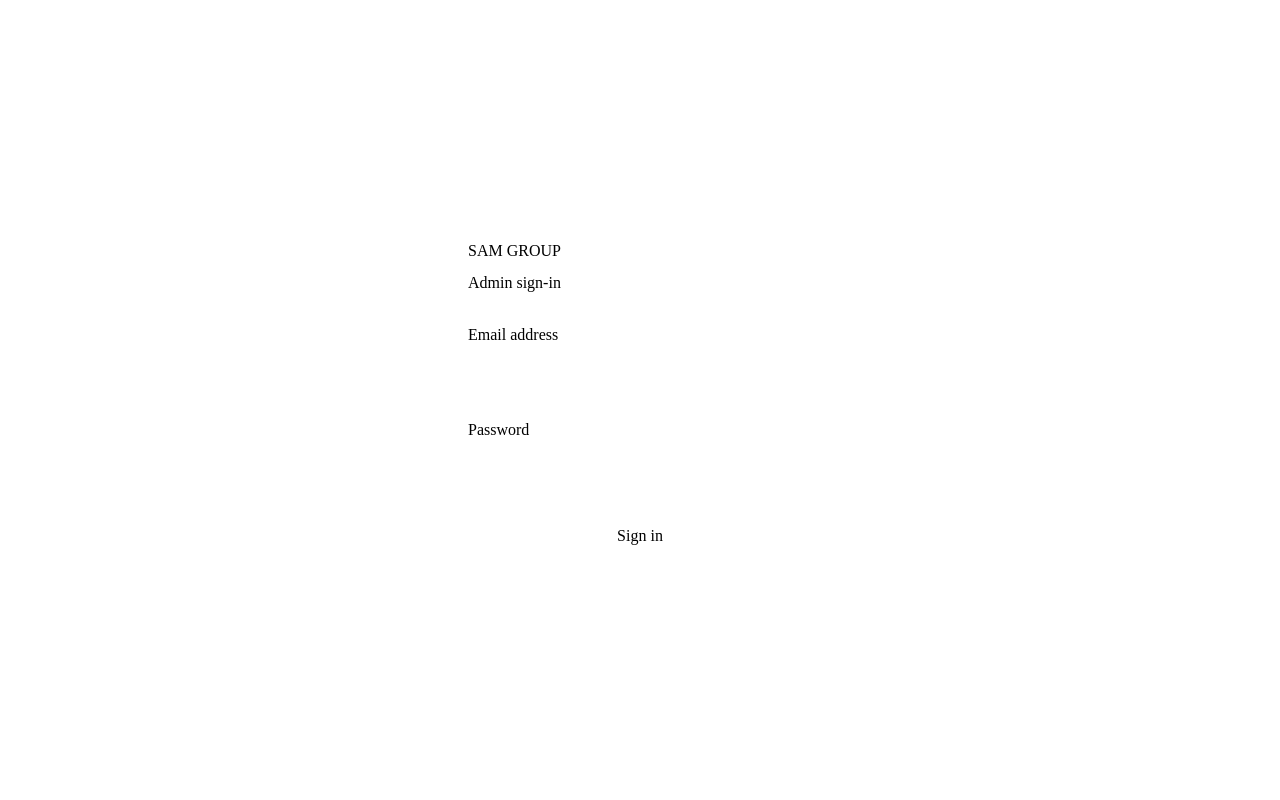
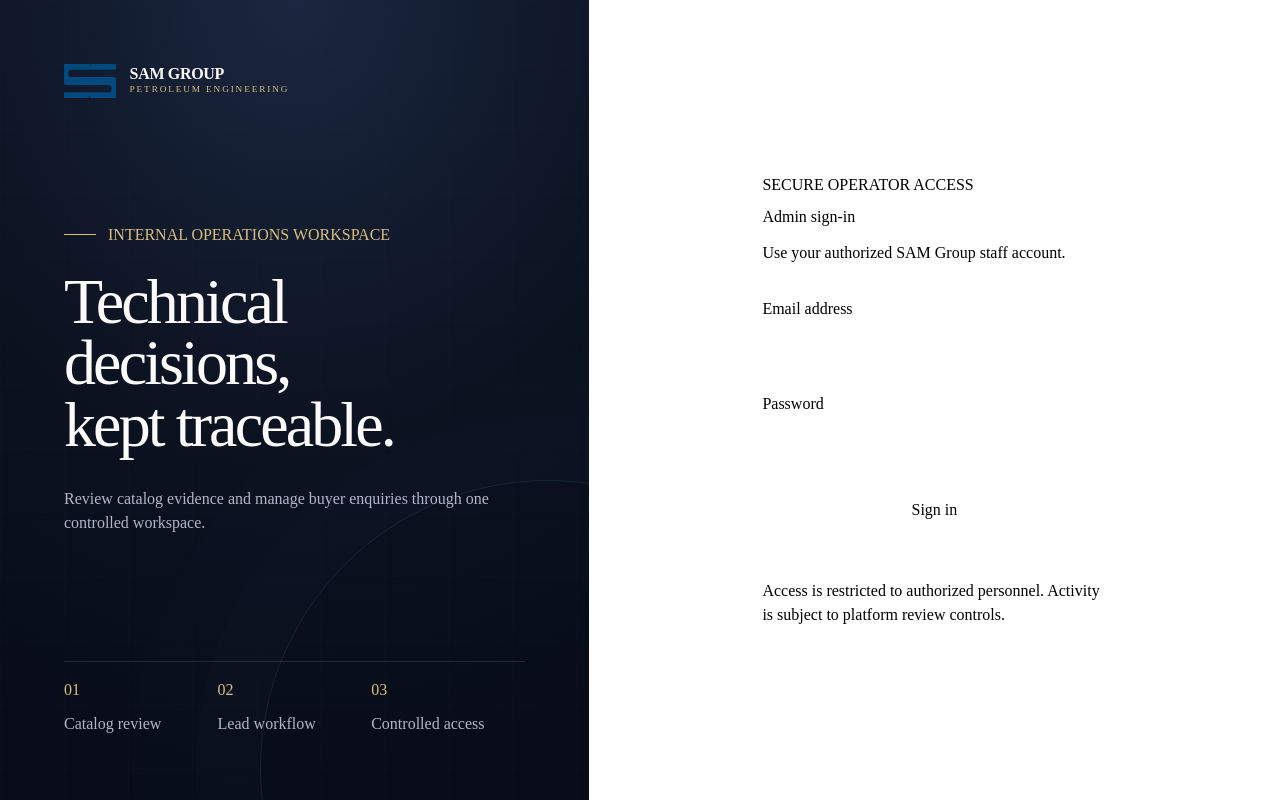
Before and after one commit to hosein6671/Samgroup, a Next.js app in the folder apps/web/: page /login in a window 1280 px wide. Built offline with nearby package versions, Linux system fonts and the light colour scheme.

Commit message:
feat(admin): redesign secure login entry

```diff
--- a/apps/web/src/app/(admin)/login/page.tsx
+++ b/apps/web/src/app/(admin)/login/page.tsx
@@ -1,5 +1,8 @@
+import Image from "next/image";
+
 import { LoginForm } from "@/features/admin/login-form";
 
+import type { Metadata } from "next";
 import type { ReactNode } from "react";
 
 /**
@@ -30,14 +33,64 @@ import type { ReactNode } from "react";
  */
 export const dynamic = "force-dynamic";
 export const revalidate = 0;
+export const metadata: Metadata = { title: "Admin sign-in · SAM Group Admin" };
 
 export default function LoginPage(): ReactNode {
   return (
-    <main className="ad-centre" id="main-content">
-      <div className="ad-panel">
-        <p className="ad-mark">SAM Group</p>
-        <h1 className="ad-title">Admin sign-in</h1>
-        <LoginForm />
+    <main className="ad-login" id="main-content">
+      <section className="ad-login-brand" data-surface="midnight" aria-label="SAM Group Admin">
+        <div className="ad-login-lockup" aria-label="SAM Group Petroleum Engineering">
+          <span className="ad-login-logo" aria-hidden="true">
+            <Image
+              src="/brand/sam-group-mark.png"
+              alt=""
+              width={88}
+              height={88}
+              priority
+              className="ad-login-logo-image"
+            />
+          </span>
+          <span className="ad-login-wordmark">
+            <strong>SAM Group</strong>
+            <small>Petroleum Engineering</small>
+          </span>
+        </div>
+
+        <div className="ad-login-intro">
+          <p className="ad-login-kicker">Internal operations workspace</p>
+          <p className="ad-login-statement">Technical decisions, kept traceable.</p>
+          <p className="ad-login-copy">
+            Review catalog evidence and manage buyer enquiries through one controlled workspace.
+          </p>
+        </div>
+
+        <ol className="ad-login-scope" aria-label="Admin workspace areas">
+          <li>
+            <span>01</span>
+            <strong>Catalog review</strong>
+          </li>
+          <li>
+            <span>02</span>
+            <strong>Lead workflow</strong>
+          </li>
+          <li>
+            <span>03</span>
+            <strong>Controlled access</strong>
+          </li>
+        </ol>
+      </section>
+
+      <div className="ad-login-form-side">
+        <div className="ad-panel ad-login-panel">
+          <p className="ad-mark">Secure operator access</p>
+          <h1 className="ad-title">Admin sign-in</h1>
+          <p className="ad-login-form-copy">Use your authorized SAM Group staff account.</p>
+          <LoginForm />
+          <p className="ad-login-footnote">
+            Access is restricted to authorized personnel. Activity is subject to platform review
+            controls.
+          </p>
+        </div>
       </div>
     </main>
   );
--- a/apps/web/src/features/admin/admin.css
+++ b/apps/web/src/features/admin/admin.css
@@ -30,6 +30,208 @@
   justify-content: center;
   min-height: 100vh;
   padding: var(--spacing-section-compact) var(--spacing-gutter);
+}
+
+/* --- the Admin entry screen --------------------------------------------- */
+
+.ad-login {
+  display: grid;
+  grid-template-columns: minmax(22rem, 0.92fr) minmax(30rem, 1.08fr);
+  min-height: 100vh;
+  background: var(--color-surface-sunken);
+}
+
+.ad-login-brand {
+  position: relative;
+  isolation: isolate;
+  display: flex;
+  flex-direction: column;
+  justify-content: space-between;
+  min-width: 0;
+  overflow: hidden;
+  padding: clamp(2rem, 5vw, 4.5rem);
+  background: var(--gradient-midnight-depth);
+  color: var(--color-text-primary);
+}
+
+.ad-login-brand::before,
+.ad-login-brand::after {
+  position: absolute;
+  z-index: -1;
+  content: "";
+  pointer-events: none;
+}
+
+.ad-login-brand::before {
+  inset: 0;
+  background-image:
+    linear-gradient(var(--color-border-hairline) 1px, transparent 1px),
+    linear-gradient(90deg, var(--color-border-hairline) 1px, transparent 1px);
+  background-size: 4rem 4rem;
+  opacity: 0.08;
+}
+
+.ad-login-brand::after {
+  width: min(36rem, 78vw);
+  aspect-ratio: 1;
+  right: -42%;
+  bottom: -32%;
+  border: 1px solid var(--color-border-accent);
+  border-radius: 50%;
+  box-shadow:
+    0 0 0 4rem var(--color-surface-inset),
+    0 0 0 8rem var(--color-surface-raised);
+  opacity: 0.12;
+}
+
+.ad-login-lockup {
+  display: inline-flex;
+  gap: 0.85rem;
+  align-items: center;
+  align-self: flex-start;
+}
+
+.ad-login-logo {
+  position: relative;
+  display: block;
+  width: 3.25rem;
+  height: 2.1rem;
+  overflow: hidden;
+}
+
+.ad-login-logo-image {
+  position: absolute;
+  width: 4.75rem;
+  height: 4.75rem;
+  max-width: none;
+  top: 50%;
+  left: 50%;
+  transform: translate(-50%, -50%);
+  object-fit: contain;
+}
+
+.ad-login-wordmark {
+  display: grid;
+  gap: 0.12rem;
+}
+
+.ad-login-wordmark strong {
+  font-family: var(--font-display);
+  font-size: 1rem;
+  line-height: 1;
+  letter-spacing: -0.02em;
+  text-transform: uppercase;
+}
+
+.ad-login-wordmark small {
+  font-family: var(--font-technical);
+  font-size: 0.58rem;
+  line-height: 1.2;
+  letter-spacing: 0.2em;
+  color: var(--color-highlight-rare);
+  text-transform: uppercase;
+}
+
+.ad-login-intro {
+  max-width: 35rem;
+  margin-block: clamp(4rem, 12vh, 8rem);
+}
+
+.ad-login-kicker {
+  display: flex;
+  gap: 0.75rem;
+  align-items: center;
+  margin: 0 0 1.5rem;
+  font-family: var(--font-technical);
+  font-size: var(--text-technical);
+  line-height: var(--text-technical--line-height);
+  letter-spacing: var(--text-technical--letter-spacing);
+  color: var(--color-highlight-rare);
+  text-transform: uppercase;
+}
+
+.ad-login-kicker::before {
+  width: 2rem;
+  height: 1px;
+  content: "";
+  background: currentColor;
+}
+
+.ad-login-statement {
+  max-width: 11ch;
+  margin: 0;
+  font-family: var(--font-display);
+  font-size: clamp(2.75rem, 5vw, 5.75rem);
+  font-weight: 300;
+  line-height: 0.96;
+  letter-spacing: -0.045em;
+  text-wrap: balance;
+}
+
+.ad-login-copy {
+  max-width: 35rem;
+  margin: 2rem 0 0;
+  font-size: var(--text-body);
+  line-height: var(--text-body--line-height);
+  color: var(--color-text-secondary);
+}
+
+.ad-login-scope {
+  display: grid;
+  grid-template-columns: repeat(3, minmax(0, 1fr));
+  padding: 0;
+  margin: 0;
+  list-style: none;
+  border-top: 1px solid var(--color-border-hairline);
+}
+
+.ad-login-scope li {
+  display: grid;
+  gap: 0.65rem;
+  min-width: 0;
+  padding: 1rem 0.8rem 0 0;
+}
+
+.ad-login-scope span {
+  font-family: var(--font-technical);
+  font-size: var(--text-technical);
+  color: var(--color-highlight-rare);
+}
+
+.ad-login-scope strong {
+  font-size: var(--text-caption);
+  line-height: var(--text-caption--line-height);
+  font-weight: 500;
+  color: var(--color-text-secondary);
+}
+
+.ad-login-form-side {
+  display: flex;
+  align-items: center;
+  justify-content: center;
+  min-width: 0;
+  padding: var(--spacing-section-compact) var(--spacing-gutter);
+}
+
+.ad-login-panel {
+  max-width: 29rem;
+  box-shadow: none;
+}
+
+.ad-login-form-copy {
+  margin: -1rem 0 2rem;
+  color: var(--color-text-secondary);
+  font-size: var(--text-caption);
+  line-height: var(--text-caption--line-height);
+}
+
+.ad-login-footnote {
+  padding-top: 1.25rem;
+  margin: 1.5rem 0 0;
+  border-top: 1px solid var(--color-border-hairline);
+  color: var(--color-text-tertiary);
+  font-size: var(--text-caption);
+  line-height: var(--text-caption--line-height);
 }
 
 .ad-panel {
@@ -182,6 +384,90 @@
   line-height: var(--text-caption--line-height);
 }
 
+@media (max-width: 56rem) {
+  .ad-login {
+    grid-template-columns: 1fr;
+  }
+
+  .ad-login-brand {
+    min-height: auto;
+    padding: 2rem var(--spacing-gutter);
+  }
+
+  .ad-login-intro {
+    margin-block: 4rem 2rem;
+  }
+
+  .ad-login-statement {
+    max-width: 14ch;
+    font-size: clamp(2.5rem, 10vw, 4.5rem);
+  }
+
+  .ad-login-scope {
+    display: none;
+  }
+
+  .ad-login-form-side {
+    padding-block: 3rem;
+  }
+}
+
+@media (max-width: 34rem) {
+  .ad-login-brand {
+    padding-block: 1.5rem 2.5rem;
+  }
+
+  .ad-login-intro {
+    margin-block: 3rem 0;
+  }
+
+  .ad-login-copy {
+    display: none;
+  }
+
+  .ad-login-form-side {
+    align-items: flex-start;
+    padding: 0;
+  }
+
+  .ad-login-panel {
+    max-width: none;
+    border: 0;
+    border-radius: 0;
+    padding: 2.5rem var(--spacing-gutter) 3rem;
+  }
+}
+
+@media (prefers-reduced-motion: no-preference) {
+  .ad-login-lockup,
+  .ad-login-intro,
+  .ad-login-scope,
+  .ad-login-panel {
+    animation: ad-login-enter var(--duration-editorial) var(--ease-entrance) both;
+  }
+
+  .ad-login-intro {
+    animation-delay: var(--stagger-step);
+  }
+
+  .ad-login-scope,
+  .ad-login-panel {
+    animation-delay: calc(var(--stagger-step) * 2);
+  }
+}
+
+@keyframes ad-login-enter {
+  from {
+    opacity: 0;
+    transform: translateY(0.75rem);
+  }
+
+  to {
+    opacity: 1;
+    transform: translateY(0);
+  }
+}
+
 /* --- the signed-in shell ------------------------------------------------- */
 
 .ad-shell {
```
Also changed, not shown: 2 other files (tests, documents, lock files or other folders).
